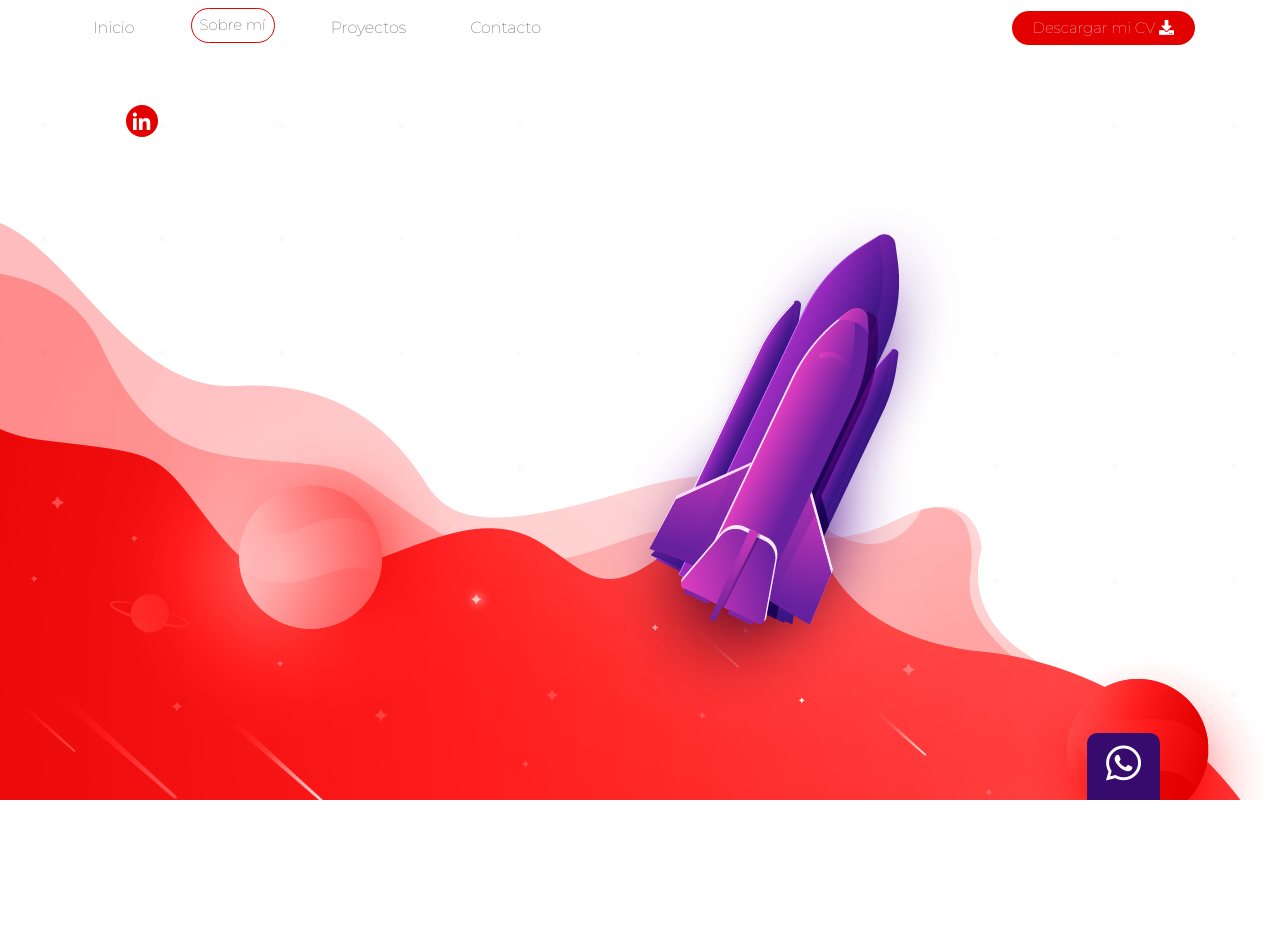
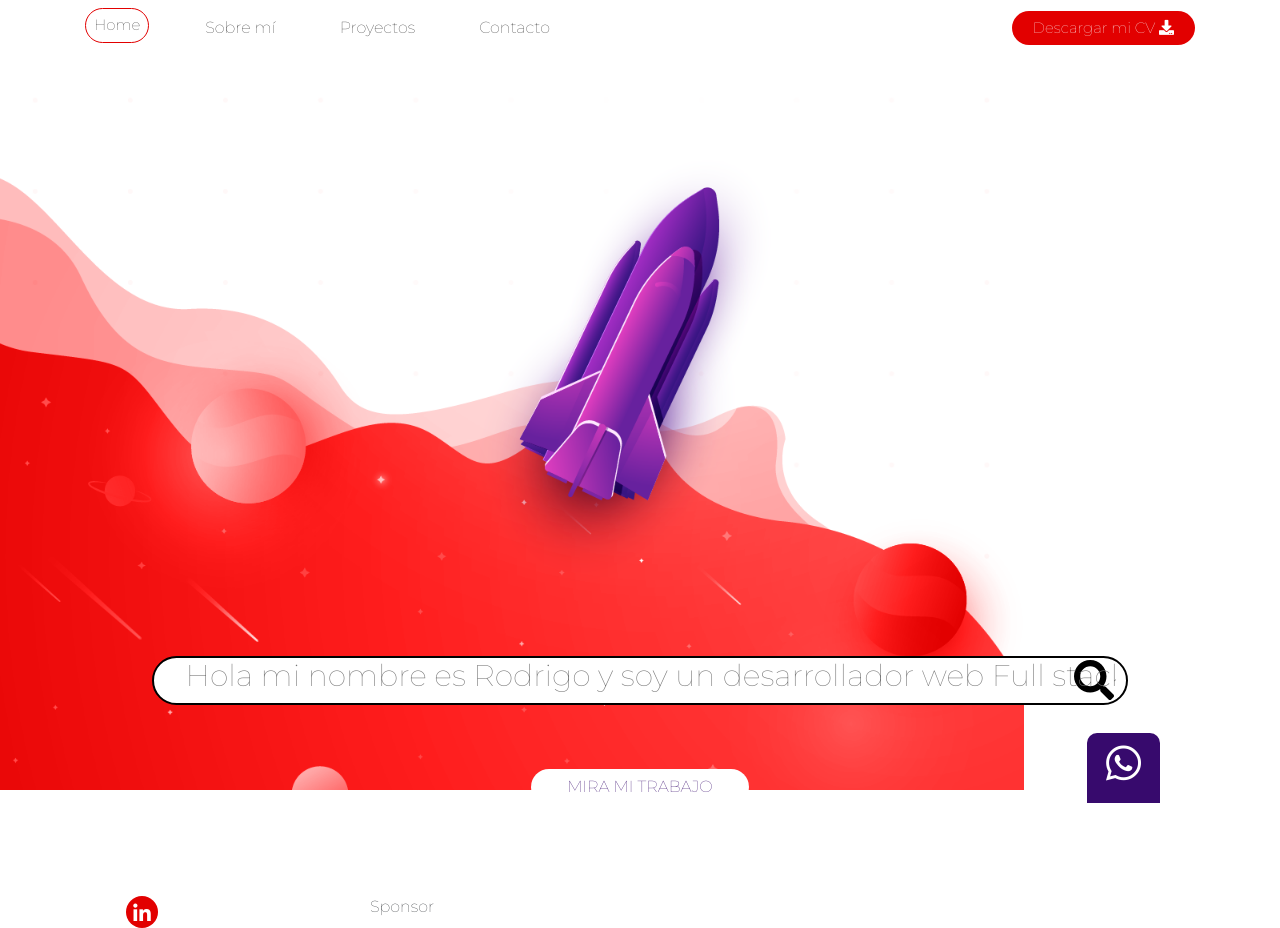
Before and after one commit to rozapa1998/portfolio, a PHP site: page / in a window 1280 px wide. Before the commit the page ends 800 px from the top, so only its background shows below. Run offline with PHP 8.4, Linux system fonts and the light colour scheme.

Commit message:
mejorando pag

```diff
--- a/css/estilos.css
+++ b/css/estilos.css
@@ -1,3 +1,4 @@
+                                                                                /*Estilos HTML*/
 body{
     font-family: 'Montserrat', sans-serif;
 }
@@ -8,14 +9,14 @@ p{
     color: #6A6A6A;
     font-size: 16px;
 }
-input, textarea{
-    border-radius: 15px !important;
-    border: 0px !important;
+h3{
+    font-size: 14px ;
+    font-weight: 300;
+    color: #282828    ;
 }
-textarea{
-    height: 150px !important;
-    resize: none;
-}
+
+
+                                                                            /*Estilos Barra navegacion*/
 nav .nav-link{
     color: #282828;
 }
@@ -26,11 +27,9 @@ nav .active{
     padding: 5px 20px;
     font-weight: 100;
 }
-footer, footer a{
-    color: white;
-    font-weight: 100;
-    font-size: 14px;
-}
+
+
+                                                                                /*Estilos Footer*/
 footer .fa-whatsapp{
     color: white;
     background-color: #370A6D;
@@ -63,17 +62,6 @@ footer .fa-linkedin-in{
     border-radius: 80px;
     margin: 0 8px;
 }
-.btn-pdf:hover{
-    text-decoration: underline;
-}
-
-
-h3{
-    font-size: 14px ;
-    font-weight: 300;
-    color: #282828    ;
-}
-
 
 
                                                                             /*Estilos CONTACTO*/
@@ -85,6 +73,22 @@ h3{
     background-image: url("../images/fondo-contacto.png");
     background-repeat: no-repeat;
     background-size: 100%;
+}
+#contacto input, textarea{
+    border-radius: 15px !important;
+    border: 0px !important;
+}
+#contacto textarea{
+    height: 150px !important;
+    resize: none;
+}
+#contacto footer, footer a{
+    color: white;
+    font-weight: 100;
+    font-size: 14px;
+}
+#contacto .btn-pdf:hover{
+    text-decoration: underline;
 }
 
                                                                             /*Estilos PROYECTOS*/
@@ -346,6 +350,33 @@ color: #FFFFFF;
 }
 #index{
     background-image: url("../images/fondo-index.png");
-    background-size: 100%;
+    background-size: 80%;
     background-repeat: no-repeat;
     }
+
+
+#index ::placeholder{
+    font-size: 30px;
+}
+
+.mitad{
+    margin-top: 600px;
+}
+.src{
+    padding: 9px 10px 9px 32px;
+    outline: none;
+    font-size: 18px;
+    border-radius: 30px;
+    color: gray;
+    border: 2px solid black;
+    background-image: url("../images/search-solid.svg");
+    background-repeat: no-repeat;
+    background-position-x: 920px;
+    background-position-y:2px ;
+    background-size: 40px;
+    width: 88%;
+}
+
+.abajo{
+    margin-top: 90px;
+}
--- a/index.html
+++ b/index.html
@@ -28,10 +28,10 @@
                 <div class="collapse navbar-collapse" id="navbarsExampleDefault">
                     <ul class="navbar-nav mr-auto">
                         <li class="nav-item pr-5">
-                            <a class="nav-link" href="index.html">Inicio</a>
+                            <a class="nav-link active" href="index.html">Home</a>
                         </li>
                         <li class="nav-item pr-5">
-                            <a class="nav-link active" href="sobre-mi.html">Sobre mí</a>
+                            <a class="nav-link" href="sobre-mi.html">Sobre mí</a>
                         </li>
                         <li class="nav-item pr-5">
                             <a class="nav-link" href="proyectos.html">Proyectos</a>
@@ -52,17 +52,34 @@
 
 
     <main>
+        <section id="buscador" class="mitad">
+        <div class="container">
+            <div class="row text-center pb-3">
+                <div class=" col-12">
+                    <input type="text" name="serch" placeholder="Hola mi nombre es Rodrigo y soy un desarrollador web Full stack|" class="src" autocomplete="off">
+                </div>
+            </div>
+            <div class="row text-center">
+                <div class="col-12 pt-5">
+                    <a href="proyectos.html" class="btn">MIRA MI TRABAJO</a>
+
+                </div>
+
+            </div>
+        </div>
+        </section>
     </main>
 
 
 
 
-    <footer>
+    <footer class="abajo">
         <div class="container">
             <div class="row mt-5">
                 <div class="col-sm-3 col-12 text-sm-left text-center pb-sm-0 pb-3">
                     <a href="https://github.com" target="_blank" title="Github"><i class="fab fa-github"></i></a>
-                <a href="https://www.linkedin.com/" target="_blank" title="Linkedin"><i class="fab fa-linkedin-in"></i></a>
+                    <a href="https://www.linkedin.com/" target="_blank" title="Linkedin"><i
+                            class="fab fa-linkedin-in"></i></a>
                 </div>
                 <div class="col-sm-3 col-12 text-sm-left text-center pb-sm-0 pb-3">
                     Sponsor <a href="https://depcsuite.com" target="_blank" title="DEPCSUITE">DePC Suite</a>
@@ -71,10 +88,12 @@
                     <a href="mailto:rodrigo1998.rz@gmail.com">rodrigo1998.rz@gmail.com</a>
                 </div>
                 <div class="col-sm-3 col-12 text-right">
-                <a href="https://api.whatsapp.com/send?phone=541168165044" target="_blank" title="Whatsapp"><i class="fab fa-whatsapp"></i></a>
+                    <a href="https://api.whatsapp.com/send?phone=541168165044" target="_blank" title="Whatsapp"><i
+                            class="fab fa-whatsapp"></i></a>
                 </div>
 
             </div>
         </div>
     </footer>
 </body>
+</html>
--- a/proyectos.html
+++ b/proyectos.html
@@ -26,7 +26,7 @@
             <div class="collapse navbar-collapse" id="navbarsExampleDefault">
                 <ul class="navbar-nav mr-auto">
                     <li class="nav-item pr-5">
-                        <a class="nav-link" href="index.html">Inicio</a>
+                        <a class="nav-link" href="index.html">Home</a>
                     </li>
                     <li class="nav-item pr-5">
                         <a class="nav-link" href="sobre-mi.html">Sobre mí</a>
--- a/sobre-mi.html
+++ b/sobre-mi.html
@@ -28,7 +28,7 @@
                 <div class="collapse navbar-collapse" id="navbarsExampleDefault">
                     <ul class="navbar-nav mr-auto">
                         <li class="nav-item pr-5">
-                            <a class="nav-link" href="index.html">Inicio</a>
+                            <a class="nav-link" href="index.html">Home</a>
                         </li>
                         <li class="nav-item pr-5">
                             <a class="nav-link active" href="sobre-mi.html">Sobre mí</a>
```
Also changed, not shown: contacto.html (+18 -9 lines), images/search-solid.svg (added). Lines whose indentation alone changed are shown as unchanged.
